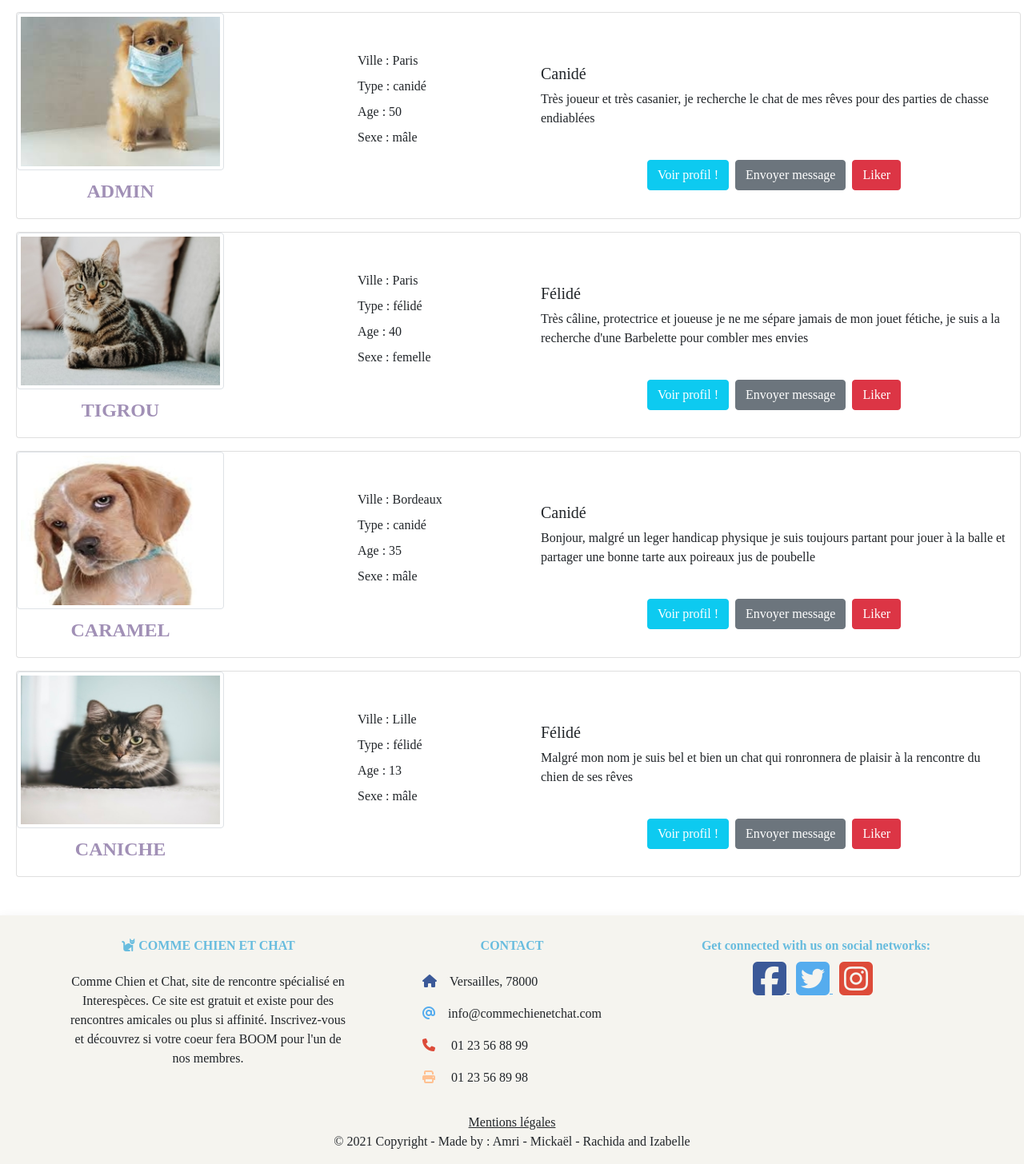
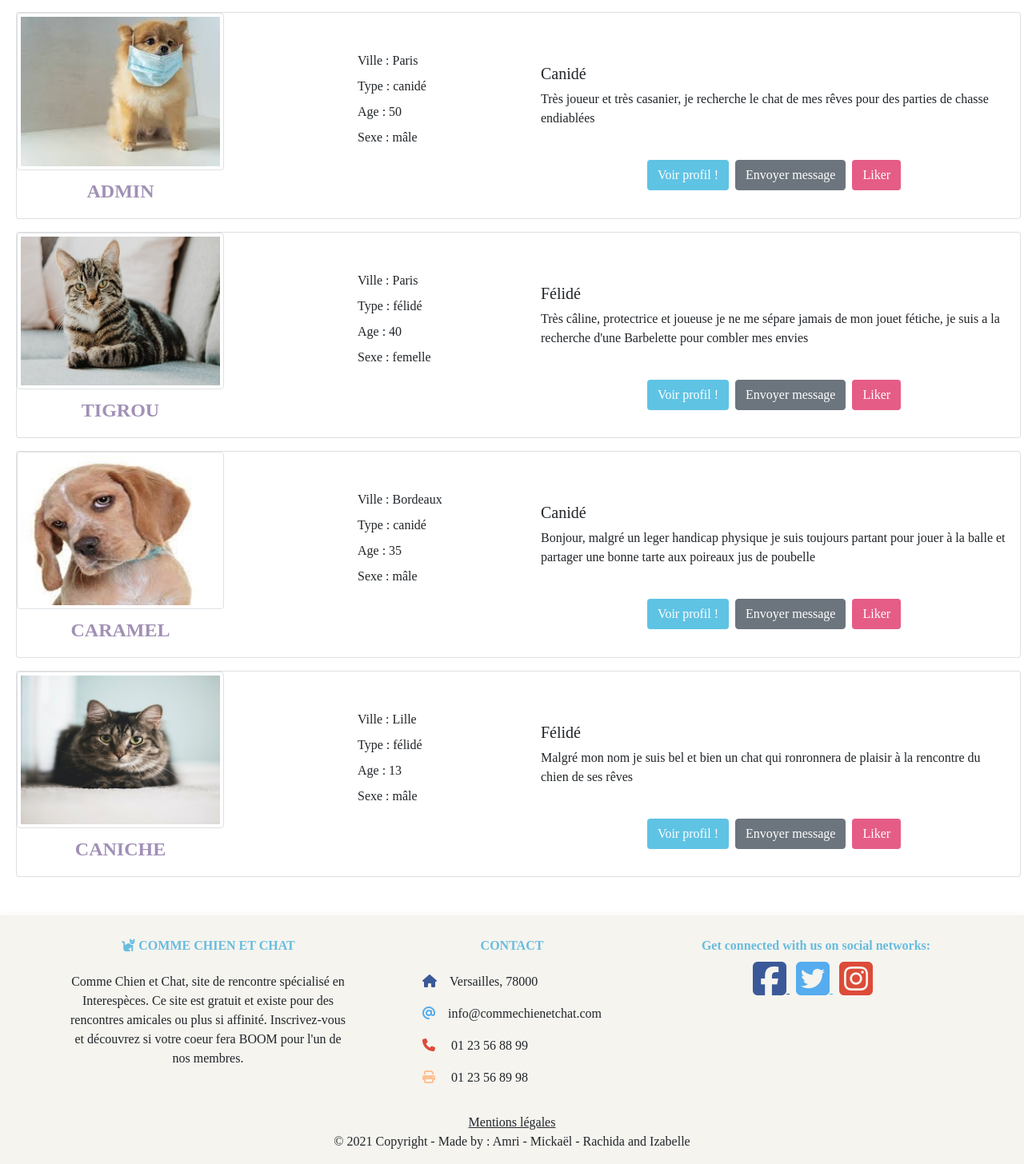
Before and after one commit to mickael-mignard/poecphp-site-rencontre, a PHP site: page /profilList.php in a window 1280 px wide. Shown: the part 224-1680 px from the top of the page at 80% size. Run offline with PHP 8.4, Linux system fonts and the light colour scheme; some libraries are stand-ins or nearby versions; some web fonts are replaced.

Commit message:
changement de css

```diff
--- a/assets/css/style.css
+++ b/assets/css/style.css
@@ -72,6 +72,16 @@ nav li a:hover:after {
 
 ul li {
   list-style: none;
+}
+
+/* bouton Voir profil */
+.btnProfil {
+  background-color: #5FC3E4;
+}
+/* bouton liker */
+
+#btnLiker {
+  background-color:#E55D87;
 }
 
 /*   Les Cards  */
@@ -162,6 +172,7 @@ font-size: 0.9rem;
 color: goldenrod;
 }
 
+
 /* FOOTER */
 footer {
   background-color: #F5F4EF
--- a/index.php
+++ b/index.php
@@ -78,10 +78,10 @@ function getUserById($id, $array) {
         <h1 class="titleProfil">Comme Chien et Chat</h1>
            <h2>Le premier site de rencontre dédié aux relations interespèces</h2>
 
-        <p class="pt-5">Nous avons créé Comme Chien et Chats en nous rendant compte que les sites de rencontre étaient systématiquement dédiés aux relations dites "classiques". <br>
+        <p class="pt-5">Nous avons créé Comme Chien et Chat en nous rendant compte que les sites de rencontre étaient systématiquement dédiés aux relations dites "classiques". <br>
             Entre chiens mâles et femelles, entre chats mâles ou entre chats femelles uniquement. Mais qu'en était-il pour les amours interespèces ? Ces dernières étaient les grandes oubliées. C'est de là que nous avons décidés de créer ce site.</p>
         <p> Au départ, personne ne voulait croire en notre projet. Et 5 ans après son lancement, le site est toujours présent ! <br>
-            Comme des chiffres parlent mieux que de longs discours en voici quelques uns :
+            Comme les chiffres parlent mieux que de longs discours en voici quelques uns :
         <ul>
             <li>2 524 couples</li>
             <li>478 bébés adoptés par ces couples</li>
--- a/match.php
+++ b/match.php
@@ -81,9 +81,9 @@ function getUserById($id, $array) {
                 </div>
 
                 <div class="d-grid gap-2 d-md-flex justify-content-md-center mt-4">
-                    <button type="button" class="btn btn-info text-white" data-bs-toggle="modal" data-bs-target="#exampleModal<?= $user['id'] ?>">Voir profil !</button>
+                    <button type="button" class="btn text-white btnProfil" data-bs-toggle="modal" data-bs-target="#exampleModal<?= $user['id'] ?>">Voir profil !</button>
                     <button type="button" class="btn btn-secondary">Envoyer message</button>
-                    <button type="button" class="btn btn-danger">Liker</button>
+                    <button type="button" class="btn text-white" id="btnLiker">Liker</button>
                 </div>
 
                 <div class="modal fade" id="exampleModal<?= $user['id'] ?>" tabindex="-1" aria-labelledby="exampleModalLabel" aria-hidden="true">
--- a/myprofile.php
+++ b/myprofile.php
@@ -150,7 +150,7 @@ if (!isset($_POST['editProfil']) && isset($_SESSION['nickname'])) { ?>
                     </div>
 
                     <div class="mb-3">
-                        <button class="btn btn-secondary" type="submit" name="editProfil">Valider</button>
+                        <button class="btn btn-success" type="submit" name="editProfil">Valider</button>
                     </div>
                 </form>
             </div>
--- a/profilList.php
+++ b/profilList.php
@@ -50,9 +50,9 @@ function getUserById($id, $array) {
                 </div>
 
                 <div class="d-grid gap-2 d-md-flex justify-content-md-center mt-4">
-                    <button type="button" class="btn btn-info text-white" data-bs-toggle="modal" data-bs-target="#exampleModal<?= $user['id'] ?>">Voir profil !</button>
+                    <button type="button" class="btn btnProfil text-white" data-bs-toggle="modal" data-bs-target="#exampleModal<?= $user['id'] ?>">Voir profil !</button>
                     <button type="button" class="btn btn-secondary">Envoyer message</button>
-                    <button type="button" class="btn btn-danger">Liker</button>
+                    <button type="button" class="btn text-white" id="btnLiker">Liker</button>
                 </div>
 
                 <div class="modal fade" id="exampleModal<?= $user['id'] ?>" tabindex="-1" aria-labelledby="exampleModalLabel" aria-hidden="true">
```
